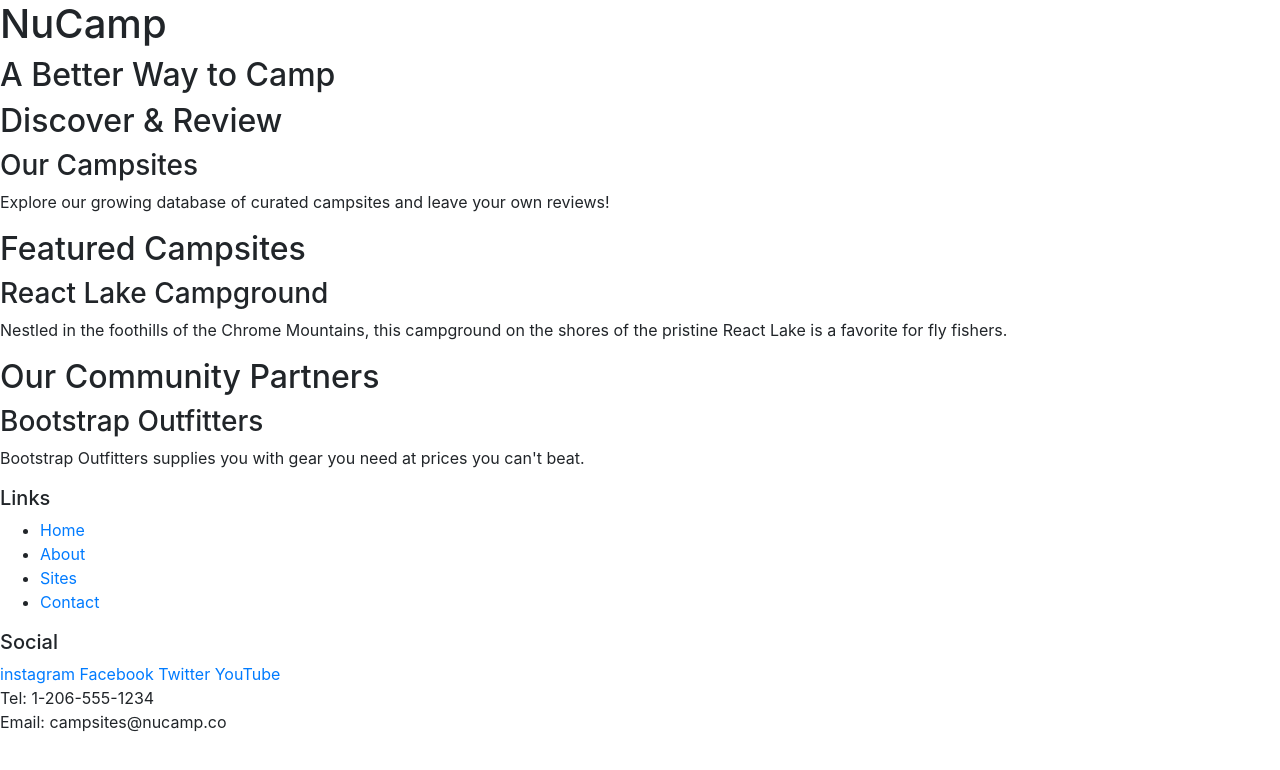
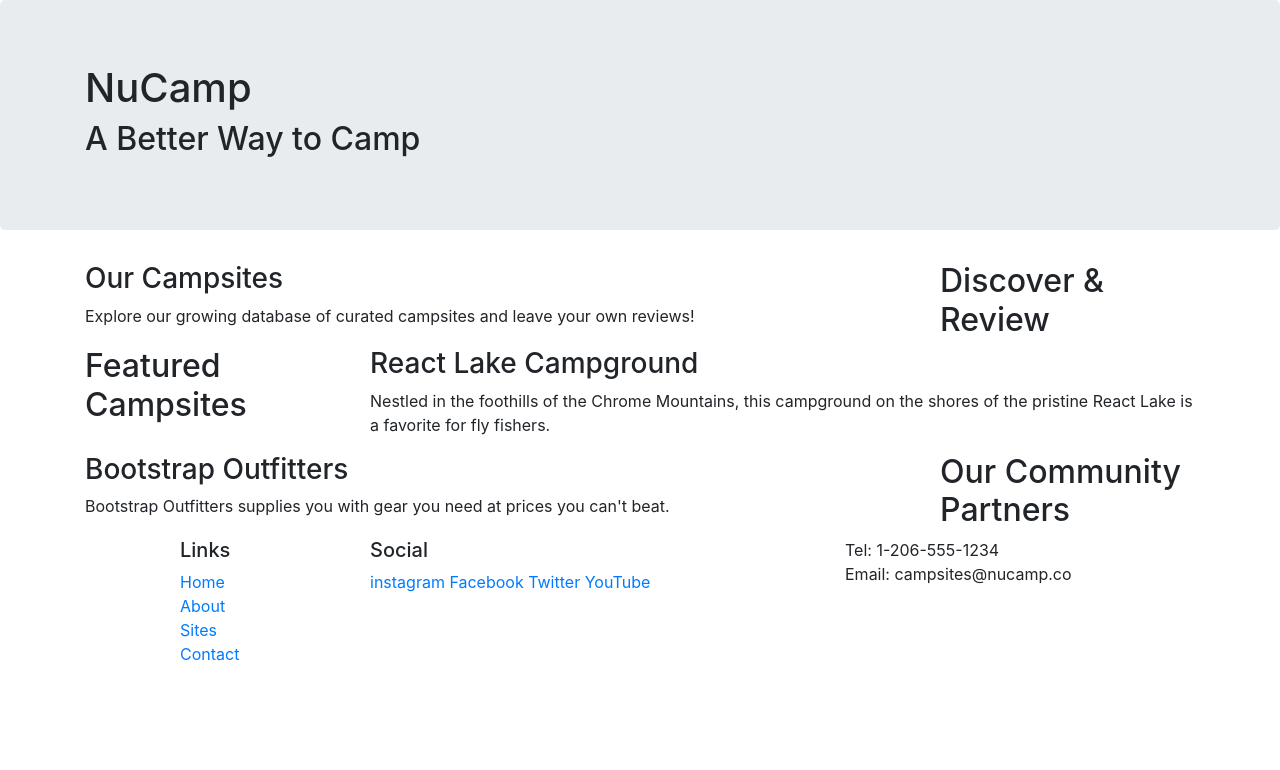
Before and after one commit to DaneHons/NuCamp, a website: page index.html in a window 1280 px wide. Drawn offline with nearby package versions, Linux system fonts and the light colour scheme.

Commit message:
Bootstrap Project Grid

```diff
--- a/index.html
+++ b/index.html
@@ -3,61 +3,87 @@
 <head>
     <meta charset="utf-8">
     <meta name="viewport" content="width=device-width, initial-scale=1">
-    <link rel="stylesheet" href="bootstrap/dist/css/bootstrap.min.css">
+    <link rel="stylesheet" href="node_modules/bootstrap/dist/css/bootstrap.min.css">
     <title>NuCamp: A Better Way to Camp</title>
 </head>
 
 <body>
 
-    <header>
-        <div>
+    <header class="jumbotron">
+        <div class="container">
+            <div class="row">
+                <div class="col">
                     <h1>NuCamp</h1>
                     <h2>A Better Way to Camp</h2>
                 </div>
+            </div>
+        </div>
     </header>
 
-    <div>
+    <div class="container">
+        <div class="row">
+            <div class="col-sm-4 order-sm-last col-md-3">
                 <h2>Discover & Review</h2>
+            </div>
+            <div class="col">
                 <h3>Our Campsites</h3>
                 <p>Explore our growing database of curated campsites and leave your own reviews!</p>
             </div>
+        </div>
+    </div>
 
-    <div>
+    <div class="container">
+        <div class="row">
+            <div class="col-sm-4 col-md-3">
                 <h2>Featured Campsites</h2>
+            </div>
+            <div class="col">
                 <h3>React Lake Campground</h3>
                 <p>Nestled in the foothills of the Chrome Mountains, this campground on the shores of the pristine React Lake is a favorite for fly fishers.</p>
             </div>
+        </div>
+    </div>
 
-    <div>
+    <div class="container">
+        <div class="row">
+            <div class="col-sm-4 order-sm-last col-md-3">
                 <h2>Our Community Partners</h2>
+            </div>
+            <div class="col">
                 <h3>Bootstrap Outfitters</h3>
                 <p>Bootstrap Outfitters supplies you with gear you need at prices you can't beat.</p>
             </div>
+        </div>
+    </div>
 
     <footer>
-        <div>
+        <div class="container">
+            <div class="row">
+                <div class="col-4 col-sm-2 offset-1">
                     <h5>Links</h5>
-            <ul>
+                    <ul class="list-unstyled">
                         <li><a href="#">Home</a></li>
                         <li><a href="#">About</a></li>
                         <li><a href="#">Sites</a></li>
                         <li><a href="#">Contact</a></li>
                     </ul>
                 </div>
-        <div>
+                <div class="col-6 col-sm-5">
                     <h5>Social</h5>
                     <a href="http://instagram.com">instagram</a>
                     <a href="http://facebook.com">Facebook</a>
                     <a href="http://twitter.com">Twitter</a>
                     <a href="http://youtube.com">YouTube</a>
                 </div>
-        <div>
+                <div class="col-sm-4 col">
                     Tel: 1-206-555-1234 <br>
                     Email: campsites@nucamp.co
                 </div>
+            </div>
+        </div>
     </footer>
-    <script src="jquery/dist/jquery.slim.min.js"></script>
-    <script src="popper.js/dist/umd/popper.min.js"></script>
-    <script src="bootstrap/dist/js/bootstrap.min.js"></script>
+    <script src="node_modules/jquery/dist/jquery.slim.min.js"></script>
+    <script src="node_modules/popper.js/dist/umd/popper.min.js"></script>
+    <script src="node_modules/bootstrap/dist/js/bootstrap.min.js"></script>
 </body>
 </html>
```
Lines whose indentation alone changed are shown as unchanged.
